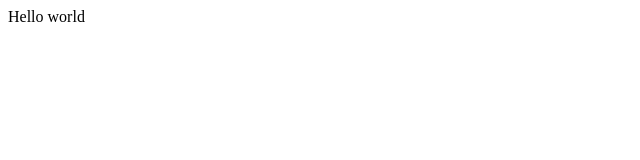
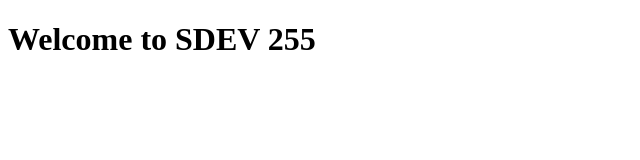
Before and after one commit to Tomomi-H011/SDEV255GitExample, a plain HTML site: page index.html in a window 1280 px wide. Shown: the whole page, without its empty margins (0-640 px from the left). Drawn offline with Linux system fonts and the light colour scheme.

Commit message:
initial commit

```diff
--- a/index.html
+++ b/index.html
@@ -9,7 +9,7 @@
 </head>
 
 <body>
-  Hello world
+  <h1>Welcome to SDEV 255</h1>
   <script src="script.js"></script>
 </body>
 
```
